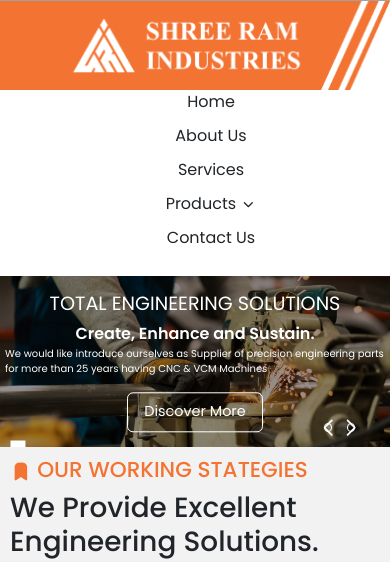
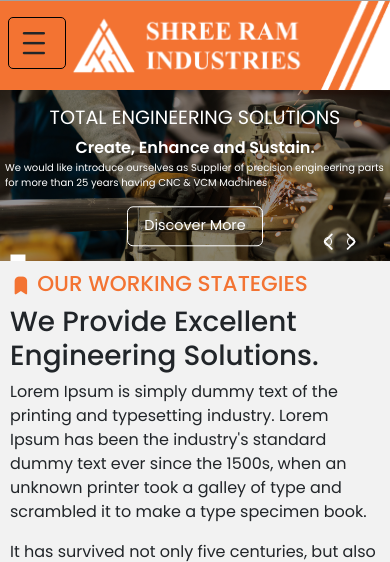
Before and after one commit to InboxTech/shree_ram_industry, a PHP site: page /index.php in a window 390 px wide; the page is wider, and only the part inside the window is pictured. Shown: the top 562 px of that part. Run offline with PHP 8.4, Linux system fonts and the light colour scheme.

Commit message:
all complated.

```diff
--- a/footer.php
+++ b/footer.php
@@ -1,5 +1,16 @@
 <script src="public/js/swiper-bundle.min.js"></script>
 <script src="public/js/Swiper.js"></script>
+
+<script>
+function TogglerButton() {
+    const secondRow = document.querySelector('.nav-2 .second-row');
+    if (secondRow.style.display === "none" || secondRow.style.display === "") {
+        secondRow.style.display = "block";
+    } else {
+        secondRow.style.display = "none";
+    }
+}
+</script>
 
 <footer>
     <div class="footer-area">
--- a/header.php
+++ b/header.php
@@ -44,6 +44,7 @@
                         <div class="nav-2">
                             <div class="first-row">
                                 <img src="'.$parentPath.'public/images/icon.png" alt="">
+                                 <i class="ti ti-baseline-density-medium" onclick="TogglerButton()"></i>
                             </div>
                             <div class="second-row">
                                 <ul>
--- a/public/css/style.css
+++ b/public/css/style.css
@@ -43,6 +43,29 @@ li {
     color: white;
 }
 /* -------------------------------- button ends -------------------------------- */
+
+
+
+/* -------------------------------- Taggle button start -------------------------------- */
+
+.nav-2 .first-row i {
+    position: absolute;
+    border: 1px solid black;
+    border-radius: 5px;
+    padding: 10px;
+    font-size: 30px;
+    cursor: pointer;
+    width: 15%;
+    display: none;
+    top: 2%;
+    left: 2%;
+}
+
+.nav-2 .first-row i:hover {
+    color: white;
+    border: 1px solid white;
+}
+/* -------------------------------- Taggle button end -------------------------------- */
 
 /* -------------------------------- navbar 1  -------------------------------- */
 .nav-all-items {
@@ -844,6 +867,13 @@ footer .phone {
         display: flex;
         flex-direction: column;
         gap: 0;
+        background-color: black;
+        color: white;
+        width: 100%;
+    }
+
+    .nav-2 .second-row {
+        display: none;
     }
 
     .img-container {
@@ -854,10 +884,13 @@ footer .phone {
     .img-container p {
       font-size: 10px;
     }
+
+    .nav-2 .first-row i {
+        display: block;
     }
-/* common  start*/
+    }
 
-/* common  end*/
+/* main items responsive */
 
     @media (max-width: 480px) {
 
@@ -958,7 +991,6 @@ footer .phone {
     }
     }
 
-
 /* footer responsive */
 
     @media (max-width:480px) {
```
Lines whose indentation alone changed are shown as unchanged.
